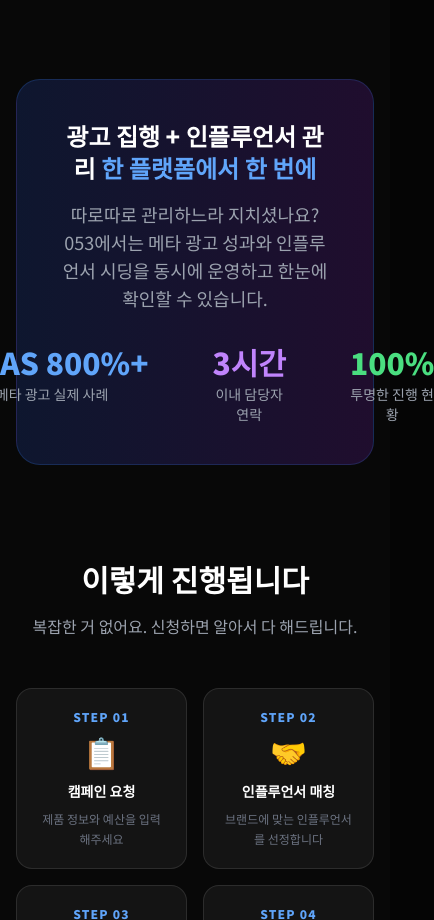
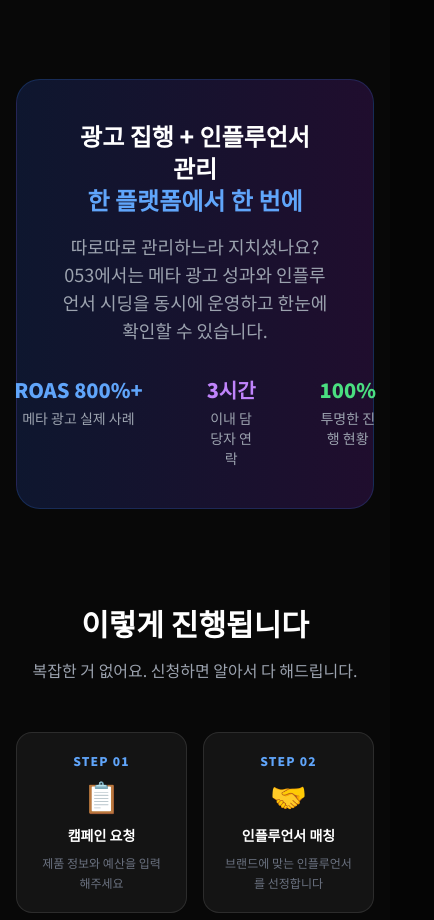
Before and after one commit to hagojob101-home/seeding-platform, a Next.js app: page / in a window 390 px wide. Shown: the part 1780-2700 px from the top of the page, 434 px wide, since content can reach past the window. Built offline with nearby package versions, Linux system fonts and the light colour scheme.

Commit message:
모바일 한글 줄바꿈 및 통계 글씨 크기 최적화

```diff
--- a/pages/index.js
+++ b/pages/index.js
@@ -133,26 +133,26 @@ export default function Home() {
 
           {/* 한번에 해결 */}
           <div className="bg-gradient-to-r from-blue-900/30 to-purple-900/30 border border-blue-500/20 rounded-3xl p-10 mb-24 text-center">
-            <h3 className="text-2xl md:text-3xl font-black text-white mb-4">
-              광고 집행 + 인플루언서 관리<br className="hidden md:block"/>
-              <span className="text-blue-400"> 한 플랫폼에서 한 번에</span>
+            <h3 className="text-2xl md:text-3xl font-black text-white mb-4 break-keep">
+              광고 집행 + 인플루언서 관리<br/>
+              <span className="text-blue-400">한 플랫폼에서 한 번에</span>
             </h3>
             <p className="text-gray-400 text-lg max-w-2xl mx-auto">
               따로따로 관리하느라 지치셨나요? 053에서는 메타 광고 성과와 인플루언서 시딩을 동시에 운영하고 한눈에 확인할 수 있습니다.
             </p>
             <div className="flex justify-center gap-8 mt-8">
               <div className="text-center">
-                <p className="text-3xl font-black text-blue-400 whitespace-nowrap">ROAS 800%+</p>
+                <p className="text-xl md:text-3xl font-black text-blue-400 whitespace-nowrap">ROAS 800%+</p>
                 <p className="text-gray-400 text-sm mt-1">메타 광고 실제 사례</p>
               </div>
               <div className="w-px bg-white/10" />
               <div className="text-center">
-                <p className="text-3xl font-black text-purple-400 whitespace-nowrap">3시간</p>
+                <p className="text-xl md:text-3xl font-black text-purple-400 whitespace-nowrap">3시간</p>
                 <p className="text-gray-400 text-sm mt-1">이내 담당자 연락</p>
               </div>
               <div className="w-px bg-white/10" />
               <div className="text-center">
-                <p className="text-3xl font-black text-green-400 whitespace-nowrap">100%</p>
+                <p className="text-xl md:text-3xl font-black text-green-400 whitespace-nowrap">100%</p>
                 <p className="text-gray-400 text-sm mt-1">투명한 진행 현황</p>
               </div>
             </div>
```
